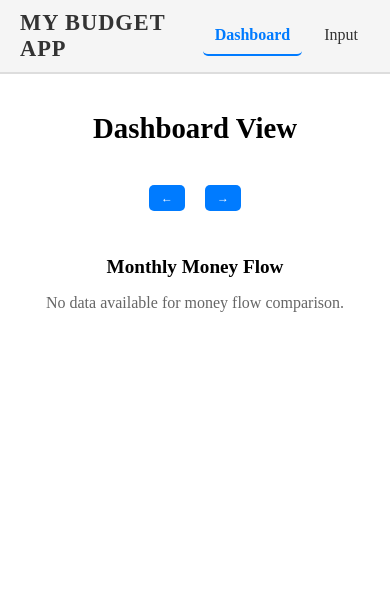
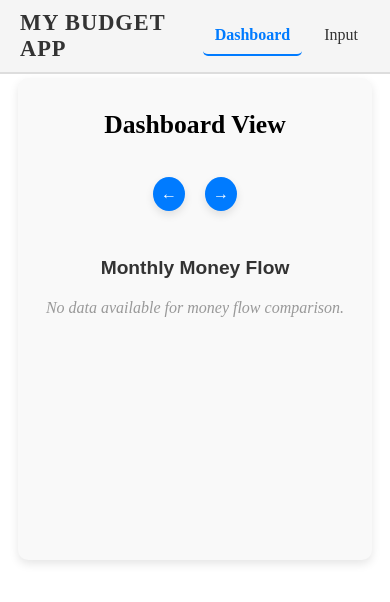
Before and after one commit to JIMPARK80/household-account-book, a Vue app: page / in a window 390 px wide. Shown: the top 602 px of the page. Built offline with nearby package versions, Linux system fonts and the light colour scheme; what chartjs-plugin-datalabels would draw is missing.

Commit message:
Update Chart design
Update Chart design

```diff
--- a/src/components/DashboardView.vue
+++ b/src/components/DashboardView.vue
@@ -151,67 +151,108 @@ export default {
 // 그래프 옵션 (디자인 및 툴팁 설정)
 const chartOptions = {
   responsive: true,
+  maintainAspectRatio: false, // 컨테이너 크기에 맞게 조정
   plugins: {
-        legend: { position: "top", labels: { color: "#333" } },
+    legend: {
+      position: "top",
+      labels: {
+        color: "#333", // 범례 색상
+        font: {
+          size: 14, // 범례 폰트 크기
+          weight: "bold", // 폰트 굵기
+        },
+        padding: 20, // 범례와 그래프 간 간격
+      },
+    },
     tooltip: {
+      enabled: true,
+      backgroundColor: "rgba(0, 0, 0, 0.8)", // 툴팁 배경색
+      titleColor: "#ffffff", // 툴팁 제목 색상
+      bodyColor: "#ffffff", // 툴팁 본문 색상
+      titleFont: {
+        size: 16, // 툴팁 제목 폰트 크기
+        weight: "bold",
+      },
+      bodyFont: {
+        size: 14, // 툴팁 본문 폰트 크기
+      },
+      padding: 10, // 툴팁 내부 패딩
+      borderWidth: 1,
+      borderColor: "rgba(255, 255, 255, 0.3)", // 툴팁 테두리 색상
       callbacks: {
-            label: (tooltipItem) => `$${tooltipItem.raw} CAD`,
+        label: (tooltipItem) => `$${tooltipItem.raw} CAD`, // 데이터 값 형식
       },
-          backgroundColor: "rgba(0, 0, 0, 0.7)",
-          titleColor: "#fff",
-          bodyColor: "#fff",
     },
   },
   scales: {
-        y: { beginAtZero: true,
-          ticks: { color: "#333" ,
-          stepsize: 100,
-          callback: (value) => `$${value}`,
+    y: {
+      beginAtZero: true, // 0부터 시작
+      grid: {
+        color: "rgba(0, 0, 0, 0.1)", // Y축 격자선 색상
+        lineWidth: 1, // 격자선 두께
+        drawBorder: false, // 축 테두리 제거
       },
-          grid: { color: "#ddd" }
+      ticks: {
+        color: "#555", // Y축 눈금 색상
+        font: {
+          size: 12, // Y축 눈금 폰트 크기
+          weight: "500",
+        },
+        callback: (value) => `$${value}`, // 값 포맷팅
+        stepSize: 50, // 눈금 간격
+      },
     },
     x: {
-          ticks: { color: "#333" },
-          grid: { color: "#ddd" }
+      grid: {
+        color: "rgba(0, 0, 0, 0.05)", // X축 격자선 색상
+        lineWidth: 1,
+        drawBorder: false,
+      },
+      ticks: {
+        color: "#555", // X축 눈금 색상
+        font: {
+          size: 12, // X축 눈금 폰트 크기
+          weight: "500",
+        },
+        padding: 10, // X축 눈금과 축 간격
+      },
     },
   },
 };
-
 // 파이 그래프 옵션
 const pieChartOptions = {
   responsive: true,
+  maintainAspectRatio: true, // Ensure the chart maintains its aspect ratio
   plugins: {
     legend: {
       position: "top",
       labels: {
         color: "#333",
+        font: {
+          size: 14,
+          weight: "bold",
+        },
       },
     },
     tooltip: {
+      backgroundColor: "rgba(0, 0, 0, 0.8)",
+      titleColor: "#fff",
+      bodyColor: "#fff",
       callbacks: {
         label: (tooltipItem) => {
           const dataset = tooltipItem.dataset.data;
           const currentValue = dataset[tooltipItem.dataIndex];
           const total = dataset.reduce((sum, value) => sum + value, 0);
-              const percentage = ((currentValue / total) * 100).toFixed(2); // Calculate percentage
+          const percentage = ((currentValue / total) * 100).toFixed(2);
           return `${tooltipItem.label}: $${currentValue} CAD (${percentage}%)`;
         },
-          },
-          backgroundColor: "rgba(0, 0, 0, 0.7)",
-          titleColor: "#fff",
-          bodyColor: "#fff",
-        },
-        datalabels: {
-          color: "#000000",
-          formatter: (value, context) => {
-            const dataset = context.chart.data.datasets[0].data;
-            const total = dataset.reduce((sum, val) => sum + val, 0);
-            const percentage = ((value / total) * 100).toFixed(1);
-            return `${percentage}%`; // Display percentage on the graph
       },
     },
   },
 };
+
+
+
     // 컴포넌트가 처음 실행될 때 데이터베이스에서 지출/수입 데이터를 가져옴
     onMounted(async () => {
       const db = await setupDatabase();
@@ -247,14 +288,17 @@ export default {
 </script>
 
 <style scoped>
-/* 스타일 정의 (디자인) */
-
+/* 대시보드 전체 레이아웃 */
 .dashboard-view {
   display: flex;
   flex-direction: column;
   align-items: center;
   padding: 20px;
   max-width: 100%;
+  background-color: #f9f9f9; /* 배경색 추가 */
+  border-radius: 10px; /* 둥근 모서리 */
+  box-shadow: 0 4px 10px rgba(0, 0, 0, 0.1); /* 살짝 그림자 효과 */
+  min-height: 60%; /* 최소 높이 설정 */
 }
 
 /* 네비게이션 버튼 스타일 */
@@ -267,58 +311,72 @@ export default {
 .nav-button {
   background-color: #007bff;
   color: white;
-  padding: 10px 20px;
+  padding: 12px 24px;
   border: none;
-  border-radius: 5px;
+  border-radius: 50%; /* 원형 버튼 */
   cursor: pointer;
-  font-size: 30px;
+  font-size: 20px;
+  transition: background-color 0.3s ease, transform 0.2s ease; /* 부드러운 애니메이션 */
+  box-shadow: 0 4px 8px rgba(0, 0, 0, 0.1); /* 버튼 그림자 효과 */
 }
 
 .nav-button:hover {
   background-color: #0056b3;
+  transform: scale(1.1); /* 마우스 오버 시 확대 효과 */
 }
 
-/* 그래프 스타일 */
+.nav-button:active {
+  transform: scale(0.95); /* 클릭 시 약간 축소 */
+}
+
+/* 그래프 영역 스타일 */
 .graphs {
   display: flex;
   flex-direction: column;
   align-items: center;
   justify-content: center;
   padding: 10px;
+  width: 100%;
+  max-width: 600px; /* 최대 너비 설정 */
 }
 
 .graphs canvas {
-  width: 100% !important; /* Scale to container width */
-  max-width: 300px; /* Maximum width for the chart */
-  height: auto !important; /* Maintain aspect ratio */
-  aspect-ratio: 1 / 1; /* Ensure the chart remains square */
-  margin: 0 auto;
+  width: 100% !important; /* 컨테이너 너비에 맞춤 */
+  max-width: 400px; /* 차트 최대 너비 */
+  height: auto !important; /* 비율 유지 */
+  aspect-ratio: 1 / 1; /* 정사각형 비율 유지 */
+  margin: 20px 0; /* 위아래 간격 추가 */
 }
 
 .graphs h2 {
   text-align: center;
-  margin-bottom: 10px;
+  margin-bottom: 20px;
   font-size: 1.8em;
+  color: #333;
+  font-family: 'Arial', sans-serif; /* 제목 폰트 설정 */
 }
 
 .graphs p {
   text-align: center;
   font-size: 1.2em;
-  color: #666;
+  color: #999;
+  font-style: italic; /* 메시지 스타일 변경 */
+  margin-top: 10px;
 }
 
+/* 반응형 디자인 */
 @media (max-width: 768px) {
   .dashboard-view {
     padding: 15px;
   }
 
+  .nav-button {
+    font-size: 18px;
+    padding: 10px;
+  }
+
   .graphs {
     max-width: 100%;
-  }
-
-  .nav-button {
-    font-size: 14px;
-    padding: 8px 16px;
   }
 
   .graphs h2 {
@@ -332,7 +390,7 @@ export default {
 
 @media (max-width: 480px) {
   .dashboard-view h1 {
-    font-size: 1.8em;
+    font-size: 1.6em;
   }
 
   .graphs h2 {
@@ -340,8 +398,8 @@ export default {
   }
 
   .nav-button {
-    font-size: 12px;
-    padding: 6px 12px;
+    font-size: 16px;
+    padding: 8px;
   }
 }
 </style>
```
Lines whose indentation alone changed are shown as unchanged.
